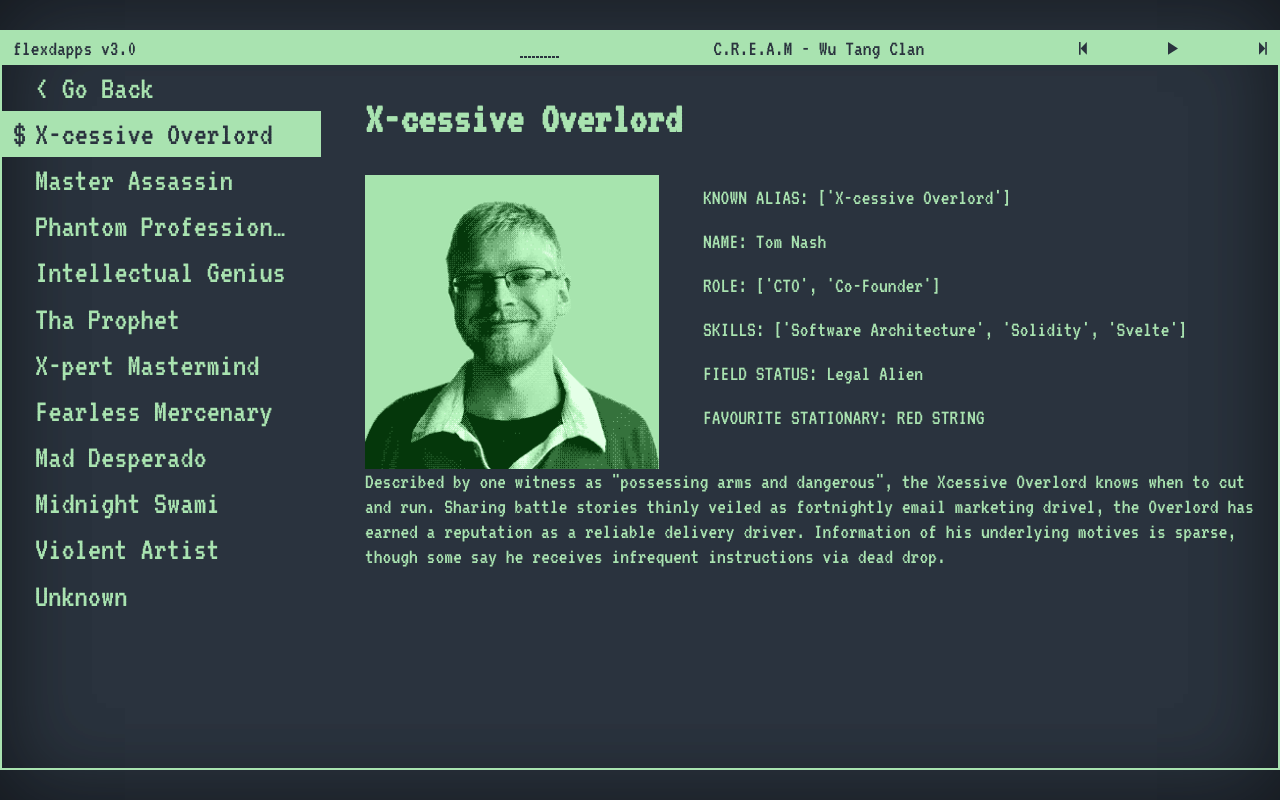
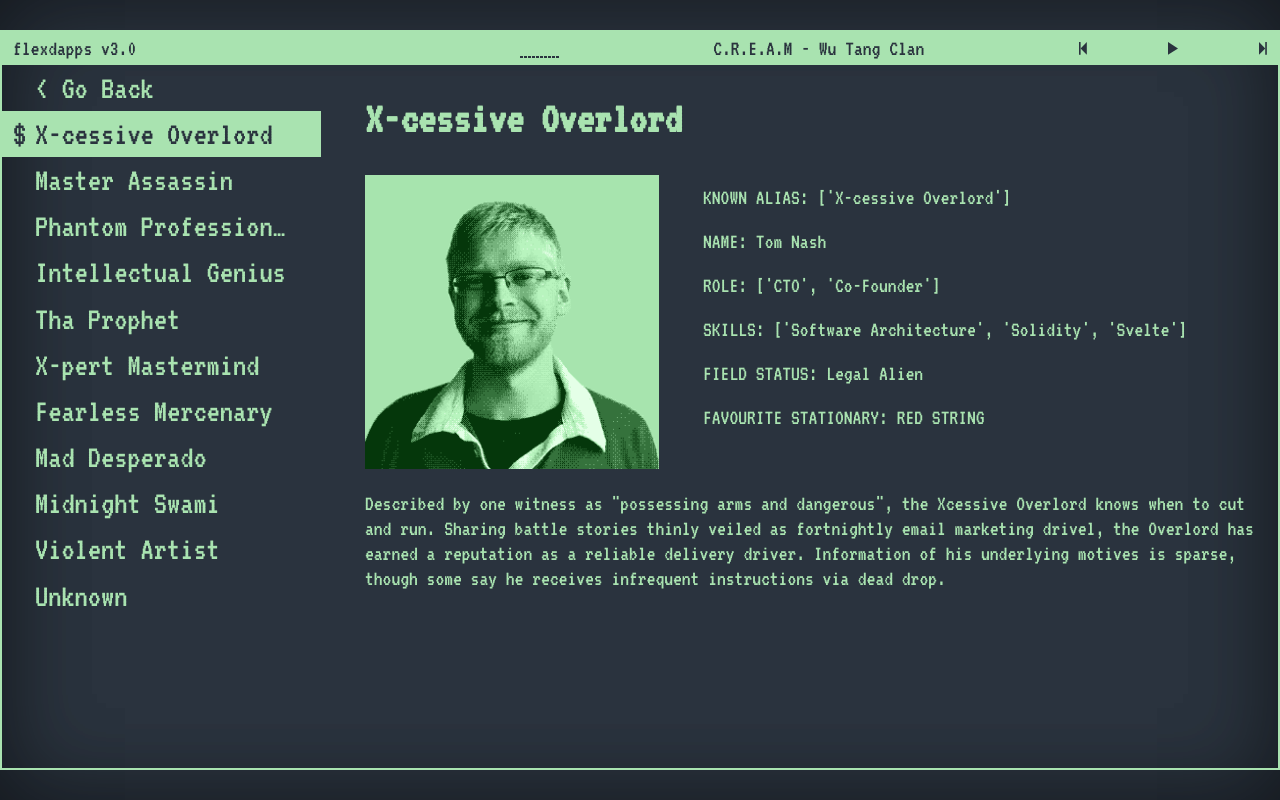
Before and after one commit to flex-dapps/flex-website-3, a Svelte app: page /users in a window 1280 px wide. Built offline with nearby package versions, Linux system fonts and the light colour scheme.

Commit message:
Add bottom padding

```diff
--- a/src/routes/users/Users.svelte
+++ b/src/routes/users/Users.svelte
@@ -47,7 +47,7 @@
   {#if active !== null}
     <div class={!$mobile ? 'description pr3' : 'description-mobile pa3'}>
       <h1>{human.label}</h1>
-      <div class={!$mobile ? 'flex flex-row' : 'flex flex-column'}>
+      <div class={!$mobile ? 'flex flex-row pb3' : 'flex flex-column'}>
         <img
           alt={'Photo of ' + human.name}
           class={!$mobile ? 'w-33 mr4 fl h-100' : 'w-75'}
```
